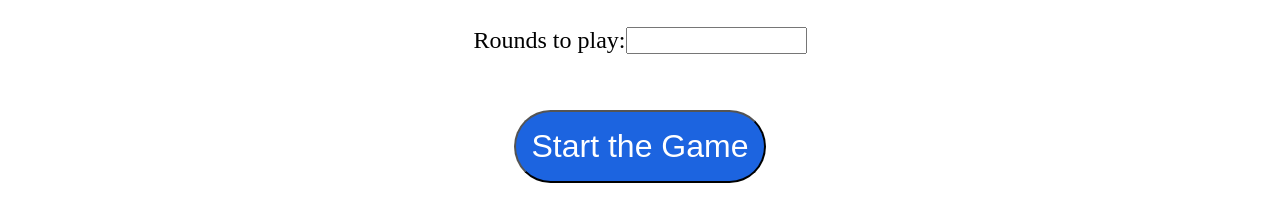
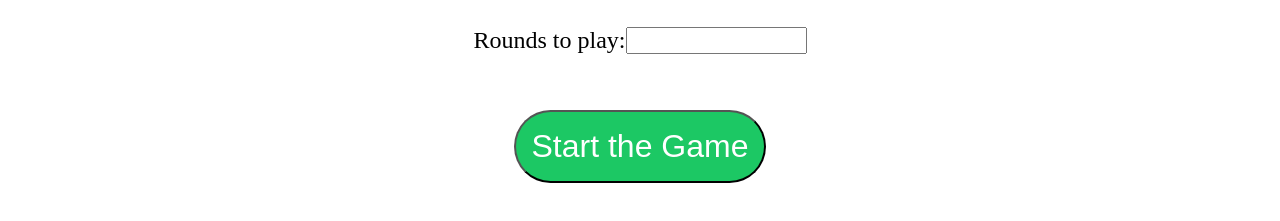
Before and after one commit to Rajyadav999/-Rock-Paper-Scissors-Game-, a plain HTML site: page index.html in a window 1280 px wide. Shown: the part 455-676 px from the top of the page. Drawn offline with Linux system fonts and the light colour scheme.

Commit message:
Update style.css

```diff
--- a/style.css
+++ b/style.css
@@ -65,7 +65,7 @@
 #msg{
    display: inline;
     font-size: xx-large;
-   background-color: rgb(28, 100, 224);
+   background-color: rgb(28, 200, 100);
     padding: 1rem;
     color:white;
     border-radius: 5rem;
```
